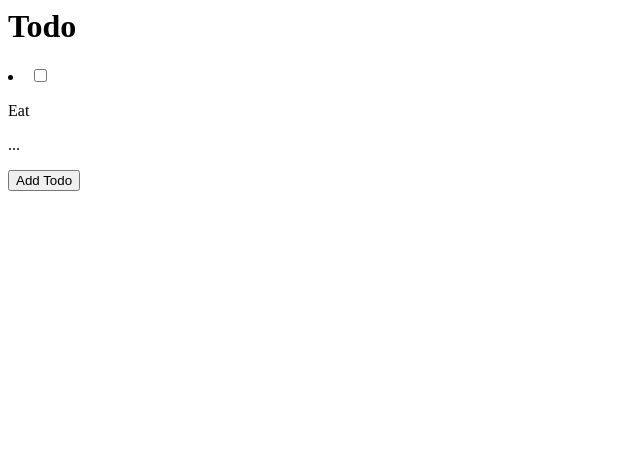
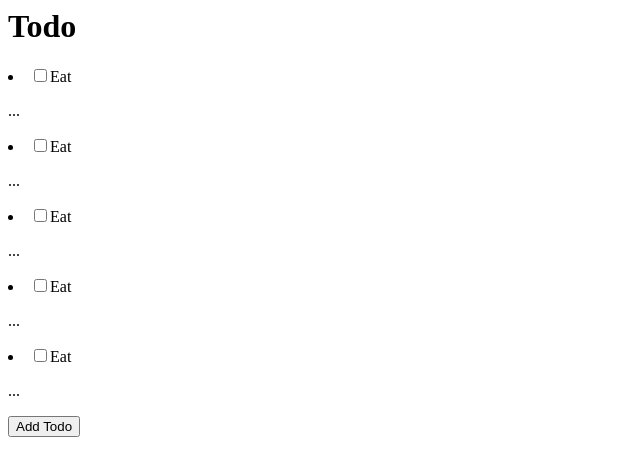
Before and after one commit to cdxgh/React_Todoie-App, a React (Create React App) app: page / in a window 1280 px wide. Shown: the top 476 px of the page, without its empty margins (0-640 px from the left). Built offline with nearby package versions, Linux system fonts and the light colour scheme.

Commit message:
Update 8 files

```diff
--- a/src/App.js
+++ b/src/App.js
@@ -10,6 +10,10 @@ const App = () => {
     <div ClassName="todo-container">
       <Header/>
       <TodoItem/>
+      <TodoItem/>
+      <TodoItem/>
+      <TodoItem/>
+      <TodoItem/>
       <Button/>
     </div>
   );
--- a/src/components/Button.jsx
+++ b/src/components/Button.jsx
@@ -1,7 +1,7 @@
 import React from 'react';
 
 const Button = () => {
-    return <button>Add Todo</button>
+    return <button ClassName="todo-btn" >Add Todo</button>
 
 };
 export default Button;
--- a/src/components/Header.jsx
+++ b/src/components/Header.jsx
@@ -1,8 +1,8 @@
 import React from 'react';
 
-const Header = ()=>{
-  return <h1 ClassName='todo-Header'>Todo</h1>
+function Header() {
+    return <h1 ClassName='todo-Header'>Todo</h1>;
 
-};
+}
 
 export default Header;
--- a/src/components/TodoItem.jsx
+++ b/src/components/TodoItem.jsx
@@ -2,9 +2,11 @@ import React from 'react';
 
 const TodoItem = () => {
   return (
-  <li ClassName='todo-item'>
+  <li ClassName="todo-item">
+    <span>
     <input type='checkbox'/>
-    <p>Eat</p>
+    <span>Eat</span>
+    </span>
     <p>...</p>
     </li>
   );
--- a/src/style.css
+++ b/src/style.css
@@ -6,7 +6,10 @@
 }
 .todo-item{
   display: flex;
-  justify-content: center;
+  justify-content: space-between;
   align-items: center;
 
 }
+.todo-btn{
+width: 100%;
+}
```
Also changed, not shown: package.json (+12 -0 lines), .codesandbox/tasks.json (added), 1 other file (tests, documents, lock files or other folders).
